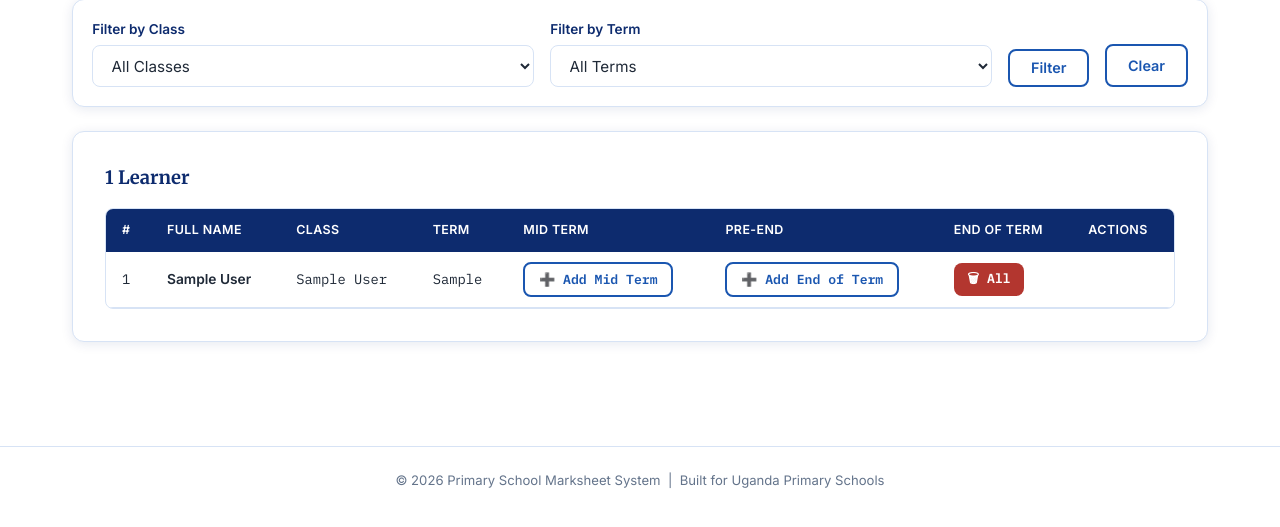
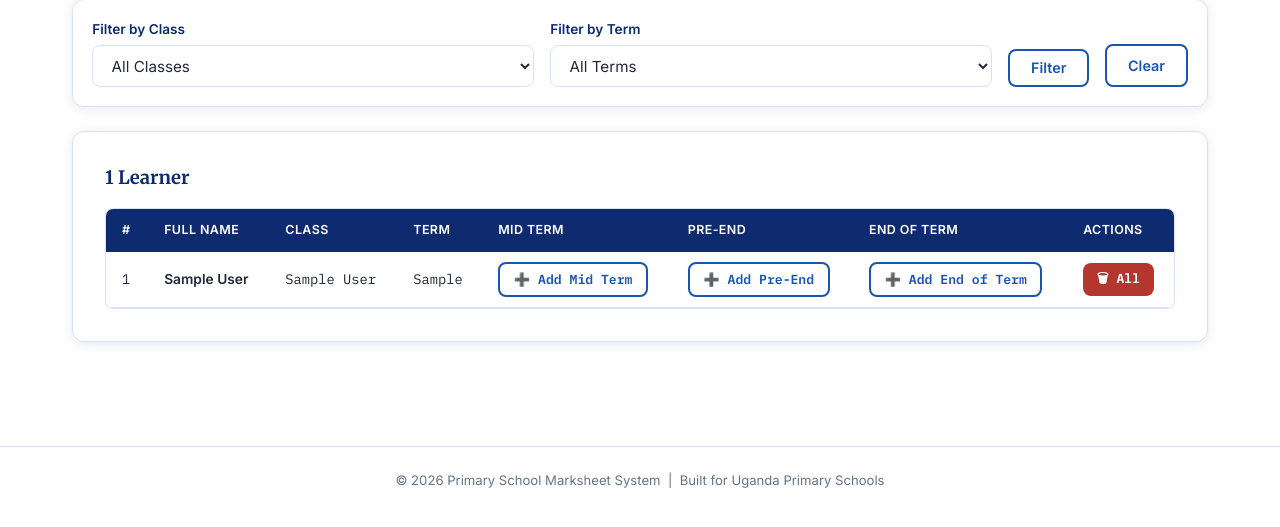
Before and after one commit to Nathansilver-code/reportGenerator, a Flask app: page /students in a window 1280 px wide. Shown: the part 188-715 px from the top of the page. Run offline with Flask 3, Linux system fonts and the light colour scheme; a user stored in the database is signed in; tables that the repository leaves empty hold one stand-in row (values such as "Sample post").

Commit message:
update student button

```diff
--- a/templates/students_list.html
+++ b/templates/students_list.html
@@ -75,7 +75,7 @@
           {% for student in students %}
           {% set s_lower = student.class_name in lower_classes %}
 
-          {# Get mid term and end of term marks #}
+          {# Get marks for each exam type #}
           {% set mid_mark    = namespace(found=none) %}
           {% set preend_mark = namespace(found=none) %}
           {% set end_mark    = namespace(found=none) %}
@@ -93,20 +93,27 @@
 
             {# Mid Term status #}
             <td>
+              {% if mid_mark.found %}
+                <span style="color:var(--success); font-weight:600;">✔ Entered</span>
+                <span class="text-muted" style="font-size:0.8rem; display:block;">
+                  Total: {{ mid_mark.found.total }}
+                </span>
+              {% else %}
+                <a href="{{ url_for('marks.add_marks', student_id=student.id, exam_type='Mid Term') }}"
+                   class="btn btn-outline btn-sm">➕ Add Mid Term</a>
+              {% endif %}
+            </td>
+
+            {# Pre-End status #}
+            <td>
               {% if preend_mark.found %}
                 <span style="color:var(--success); font-weight:600;">✔ Entered</span>
-                {% if s_lower %}
                 <span class="text-muted" style="font-size:0.8rem; display:block;">
                   Total: {{ preend_mark.found.total }}
                 </span>
               {% else %}
-                  <span class="text-muted" style="font-size:0.8rem; display:block;">
-                    Total: {{ preend_mark.found.total }}
-                  </span>
-                {% endif %}
-              {% else %}
-                <a href="{{ url_for('marks.add_marks', student_id=student.id, exam_type=' Term') }}"
-                   class="btn btn-outline btn-sm">➕ Add Mid Term</a>
+                <a href="{{ url_for('marks.add_marks', student_id=student.id, exam_type='Pre-End') }}"
+                   class="btn btn-outline btn-sm">➕ Add Pre-End</a>
               {% endif %}
             </td>
 
@@ -130,6 +137,10 @@
                 <a href="{{ url_for('reports.report_card', student_id=student.id, exam_type='Mid Term') }}"
                    class="btn btn-outline btn-sm">📄 Mid</a>
                 {% endif %}
+                {% if preend_mark.found %}
+                <a href="{{ url_for('reports.report_card', student_id=student.id, exam_type='Pre-End') }}"
+                   class="btn btn-outline btn-sm">📄 Pre-End</a>
+                {% endif %}
                 {% if end_mark.found %}
                 <a href="{{ url_for('reports.report_card', student_id=student.id, exam_type='End of Term') }}"
                    class="btn btn-outline btn-sm">📄 End</a>
@@ -137,6 +148,22 @@
                 {% if preend_mark.found or end_mark.found %}
                 <a href="{{ url_for('reports.report_card', student_id=student.id, exam_type='Combined') }}"
                    class="btn btn-outline btn-sm">📄 Combined</a>
+                {% endif %}
+                {% if mid_mark.found %}
+                <form method="POST"
+                      action="{{ url_for('reports.delete_marks', mark_id=mid_mark.found.id) }}"
+                      onsubmit="return confirm('Delete Mid Term marks for {{ student.full_name }}?');"
+                      style="margin:0;">
+                  <button type="submit" class="btn btn-danger btn-sm">🗑 Mid</button>
+                </form>
+                {% endif %}
+                {% if preend_mark.found %}
+                <form method="POST"
+                      action="{{ url_for('reports.delete_marks', mark_id=preend_mark.found.id) }}"
+                      onsubmit="return confirm('Delete Pre-End marks for {{ student.full_name }}?');"
+                      style="margin:0;">
+                  <button type="submit" class="btn btn-danger btn-sm">🗑 Pre</button>
+                </form>
                 {% endif %}
                 {% if end_mark.found %}
                 <form method="POST"
```
Lines whose indentation alone changed are shown as unchanged.
